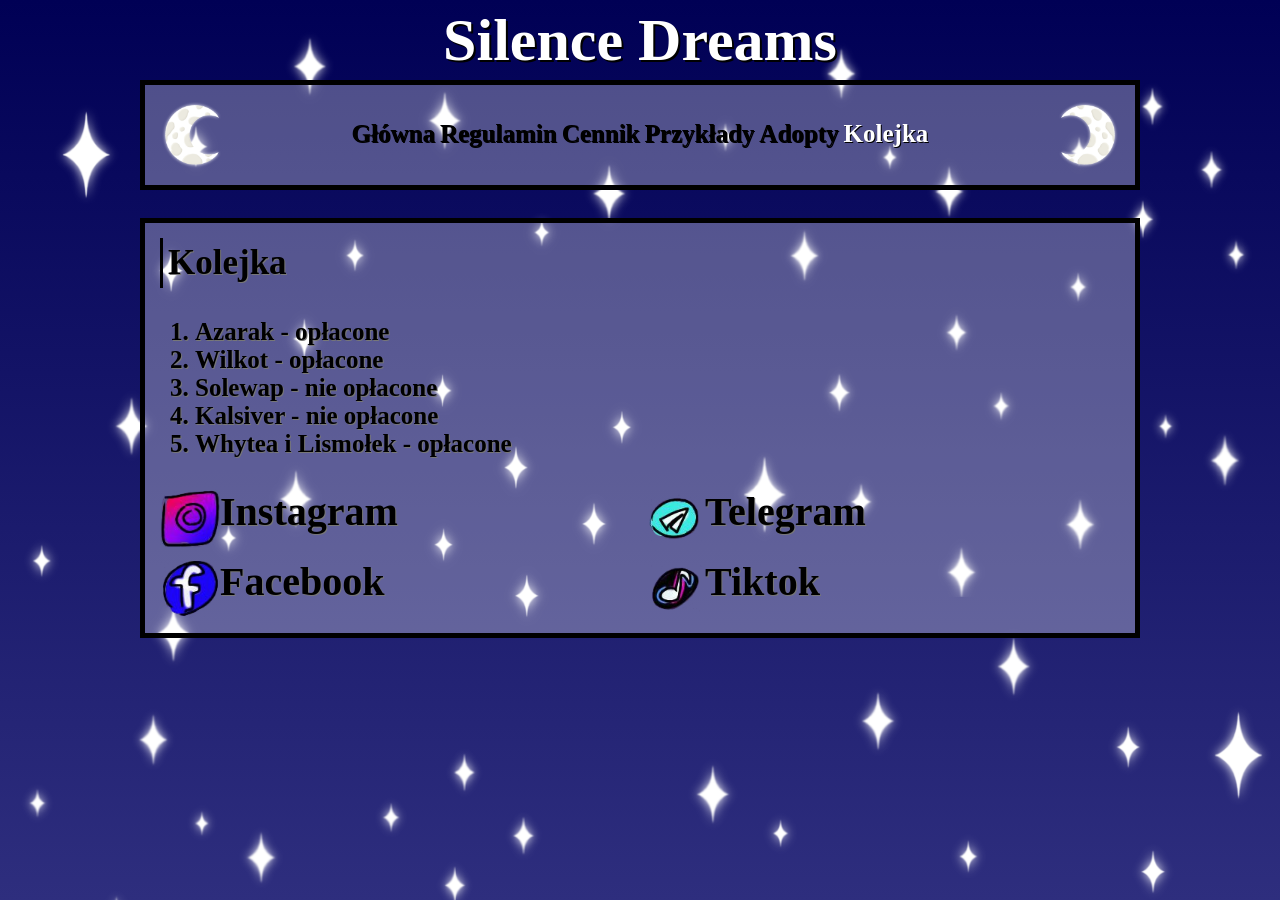
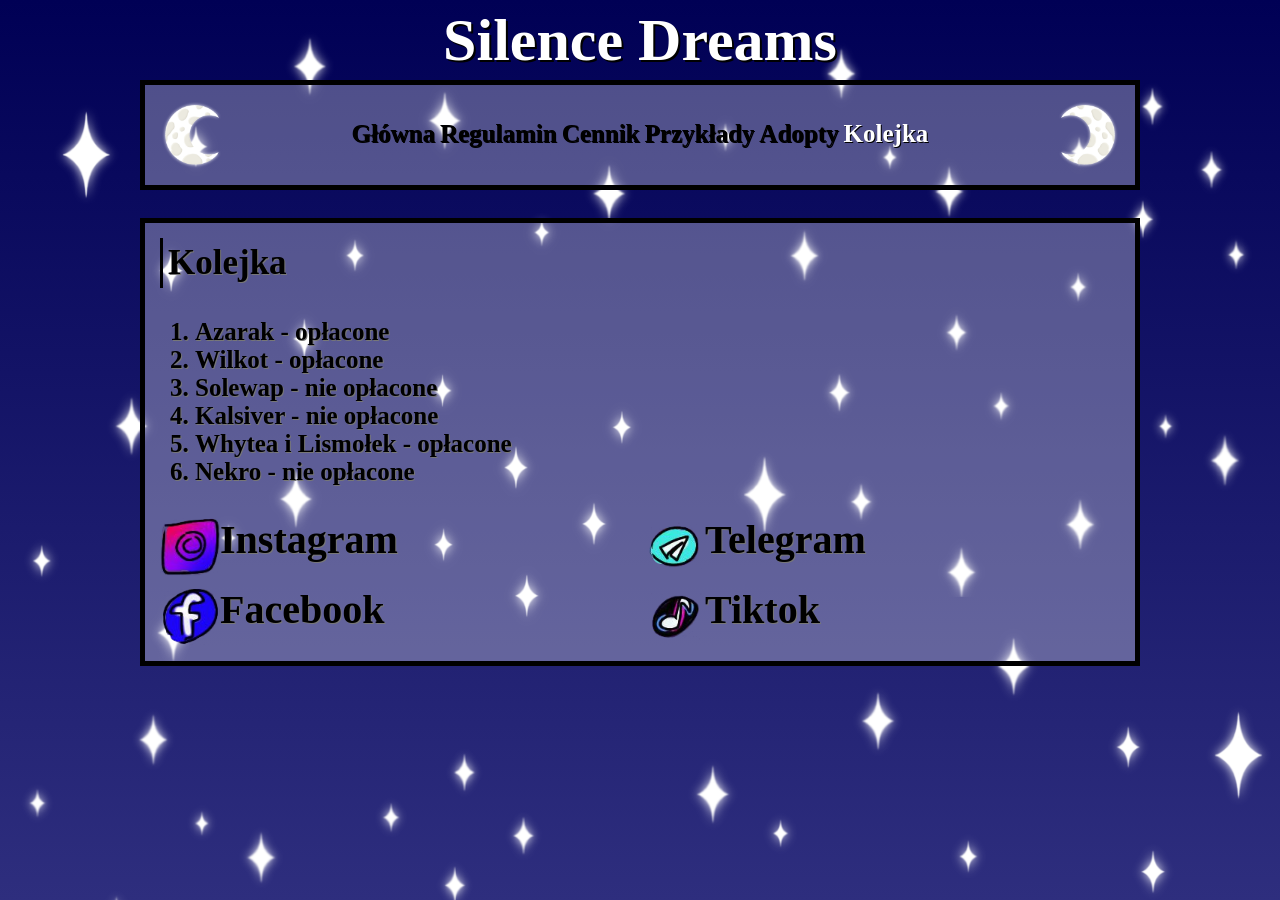
Before and after one commit to Szalonkazia/szalonkazia.github.io, a Jekyll site: the page built from kolejka.md, in a window 1280 px wide. Built offline with Jekyll 4.4.1, drawn with Linux system fonts in a browser that asks for light colours; some web fonts are replaced.

Commit message:
Update kolejka.yml

```diff
--- a/_data/kolejka.yml
+++ b/_data/kolejka.yml
@@ -8,3 +8,5 @@
   status: "nie opłacone"
 - name: "Whytea i Lismołek"
   status: "opłacone"
+- name: "Nekro"
+  status: "nie opłacone"
```
